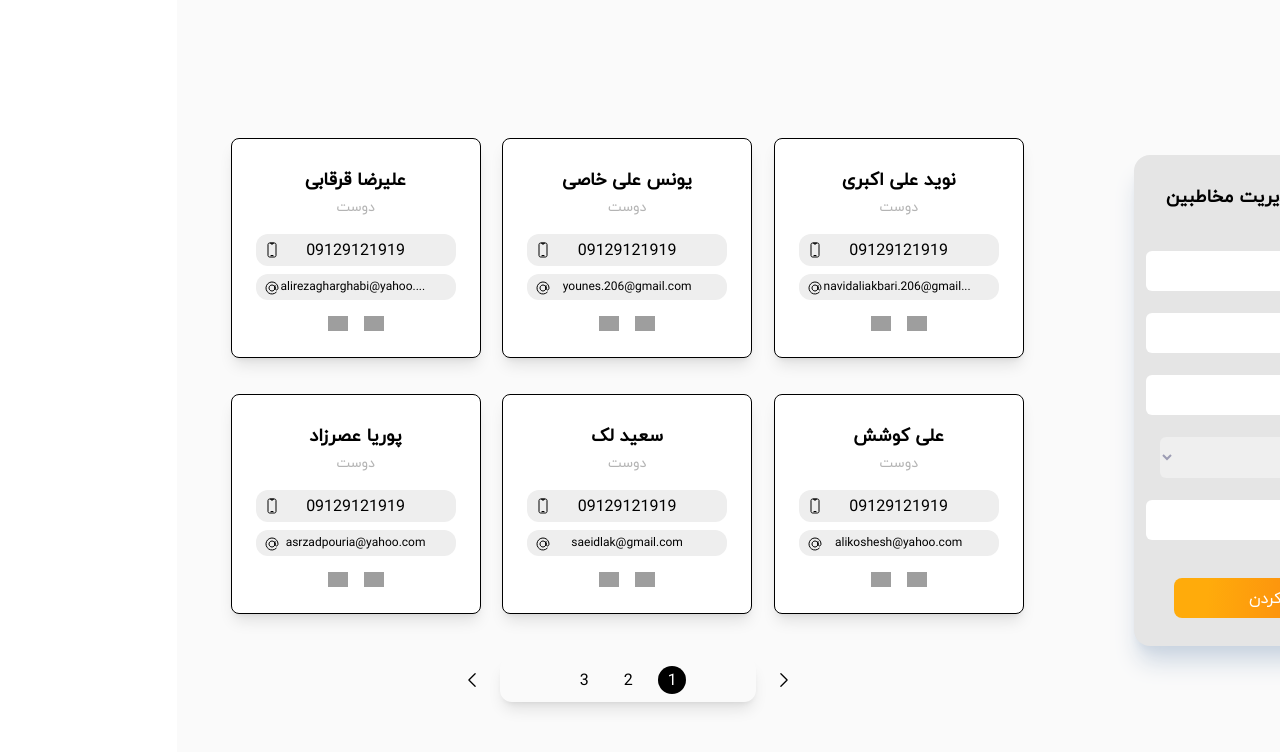
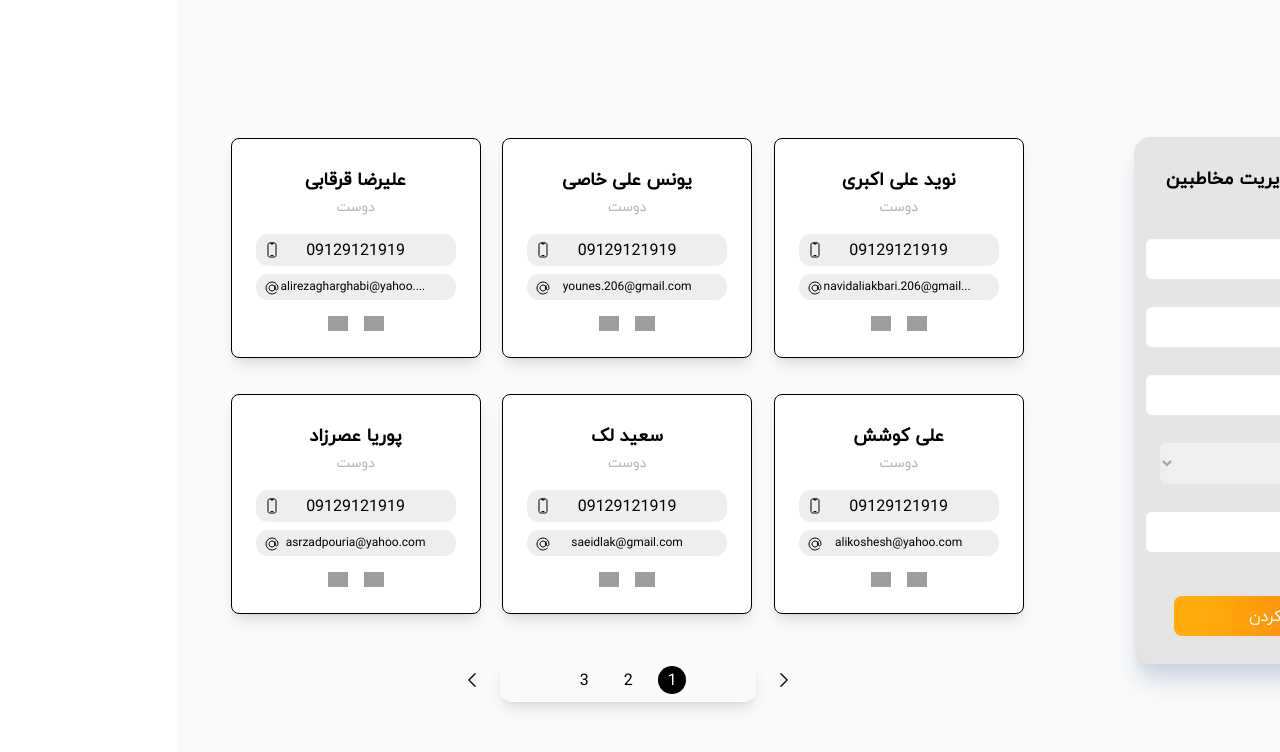
Before and after one commit to N7VID/HW16-MaktabSharif, a React (Create React App) app: page / in a window 1280 px wide. Shown: the top 752 px of the page. Built offline with nearby package versions, Linux system fonts and the light colour scheme; data requests are answered from the project's data file; grey boxes are pictures that could not be loaded.

Commit message:
fix: gap form inputs

```diff
--- a/src/components/form/form.jsx
+++ b/src/components/form/form.jsx
@@ -66,7 +66,7 @@ export default function RegisterForm() {
         }}
       >
         {({ errors }) => (
-          <Form className="flex flex-col justify-center items-center rounded-2xl shadow-xl shadow-slate-300 p-3 gap-4 bg-[#e5e5e5] cursor-default">
+          <Form className="flex flex-col justify-center items-center rounded-2xl shadow-xl shadow-slate-300 p-3 gap-[22px] bg-[#e5e5e5] cursor-default">
             <h1 className="text-center pt-4 pb-6 text-lg font-semibold">
               وب اپلیکیشن مدیریت مخاطبین
             </h1>
```
